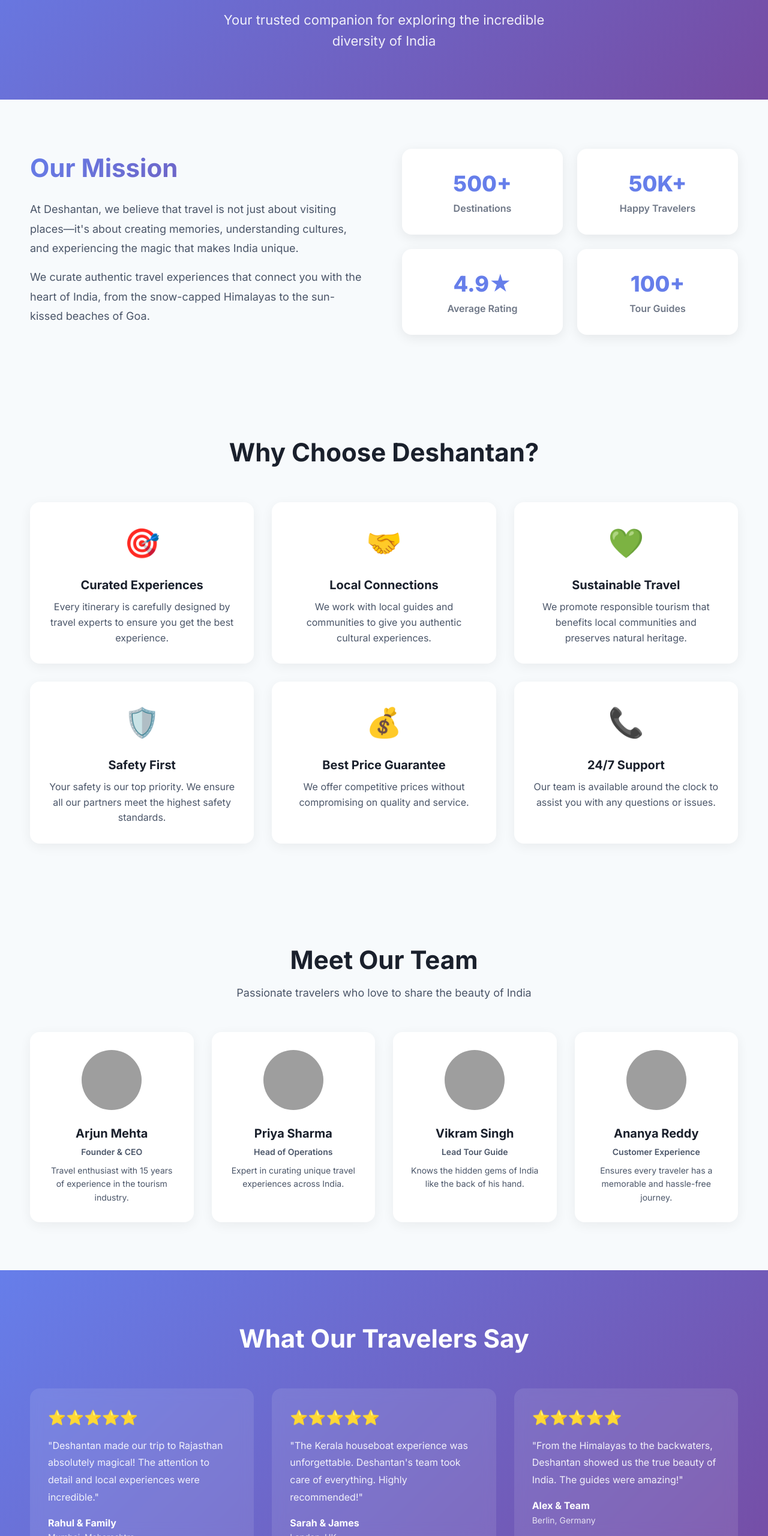
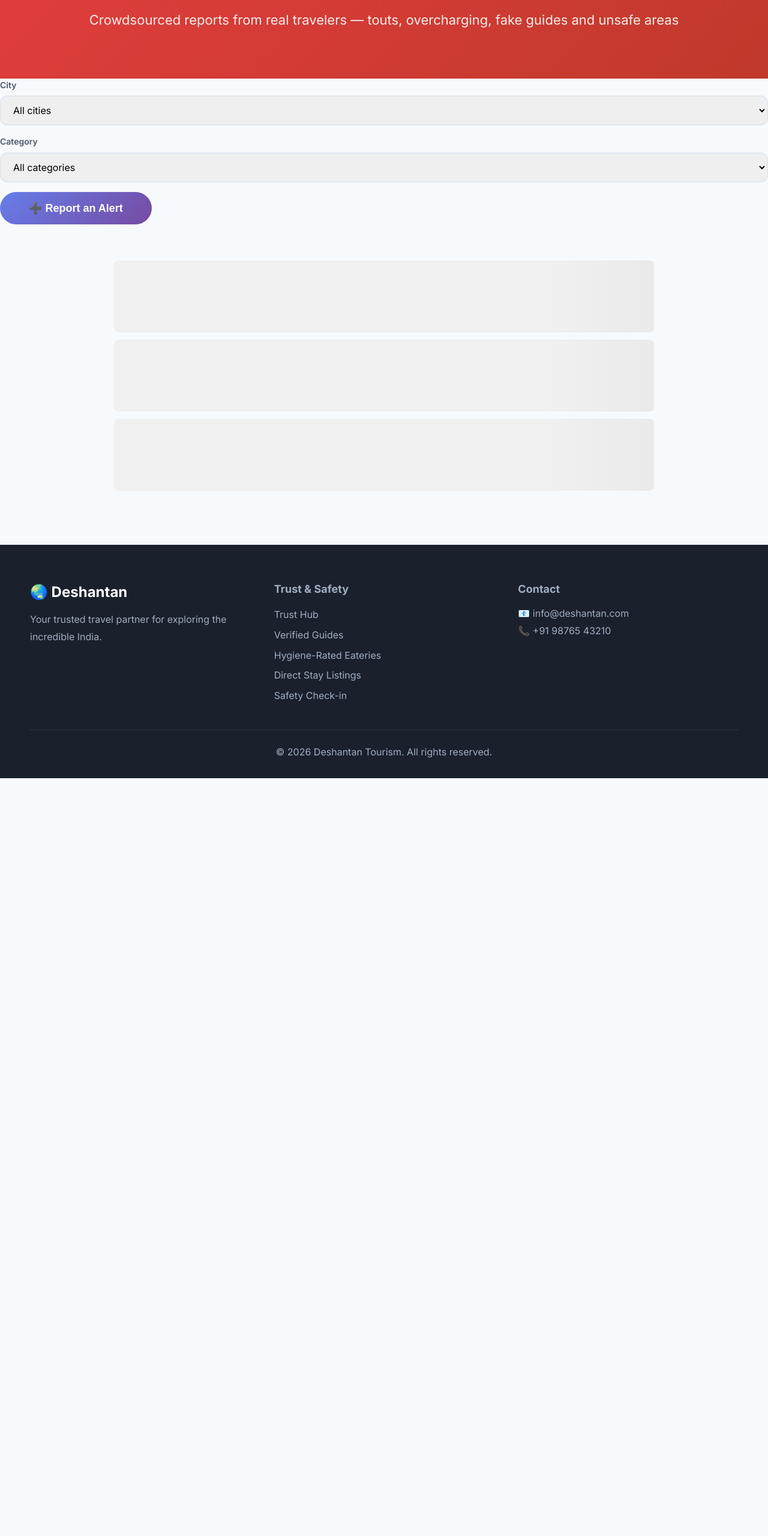
Before and after one commit to kamalkantatwork/deshantan, a plain HTML site: page frontend/alerts.html in a window 1280 px wide. Shown: the part 240-2800 px from the top of the page at 60% size. After the commit the page ends 1537 px from the top, so only its background shows below. Drawn offline with Linux system fonts and the light colour scheme; grey boxes are pictures that could not be loaded.

Commit message:
Revise alerts page title and add reporting section
Updated the title and meta description for the alerts page to reflect its purpose. Added a new section for reporting scams and price issues.

```diff
--- a/frontend/alerts.html
+++ b/frontend/alerts.html
@@ -3,14 +3,13 @@
 <head>
     <meta charset="UTF-8" />
     <meta name="viewport" content="width=device-width, initial-scale=1.0" />
-    <title>About Deshantan - Explore India</title>
-    <meta name="description" content="About Deshantan - India's trusted travel partner for curated tours, authentic experiences, and unforgettable journeys across 500+ destinations." />
+    <title>Scam & Price Alerts - Deshantan</title>
+    <meta name="description" content="Crowdsourced, real-time scam and overpricing alerts from fellow travelers across India." />
     <link rel="icon" href="data:," />
     <link rel="stylesheet" href="style.css" />
     <link href="https://fonts.googleapis.com/css2?family=Inter:wght@300;400;600;700;800;900&display=swap" rel="stylesheet" />
 </head>
 <body>
-    <!-- Navigation -->
     <nav class="navbar">
         <div class="nav-container">
             <div class="logo">
@@ -21,9 +20,10 @@
                 <li><a href="index.html">Home</a></li>
                 <li><a href="index.html#destinations">Destinations</a></li>
                 <li><a href="index.html#packages">Packages</a></li>
-                <li><a href="about.html" class="active">About</a></li>
                 <li><a href="trip-planner.html">Plan Trip</a></li>
                 <li><a href="trust-hub.html">🛡️ Trust Hub</a></li>
+                <li><a href="alerts.html" class="active">🚨 Alerts</a></li>
+                <li><a href="about.html">About</a></li>
             </ul>
             <div class="nav-actions" id="navActions">
                 <button class="btn-login" id="openLogin">Sign In</button>
@@ -33,179 +33,122 @@
     </nav>
 
     <main>
-        <!-- About Hero -->
-        <section class="about-hero">
-            <div class="about-hero-content">
-                <h1>About Deshantan</h1>
-                <p>Your trusted companion for exploring the incredible diversity of India</p>
+        <section class="security-hero">
+            <div class="security-hero-content">
+                <h1>🚨 Scam & Price Alerts</h1>
+                <p>Crowdsourced reports from real travelers — touts, overcharging, fake guides and unsafe areas</p>
             </div>
         </section>
 
-        <!-- Mission Section -->
-        <section class="mission-section">
-            <div class="mission-container">
-                <div class="mission-text">
-                    <h2>Our Mission</h2>
-                    <p>At Deshantan, we believe that travel is not just about visiting places—it's about creating memories, understanding cultures, and experiencing the magic that makes India unique.</p>
-                    <p>We curate authentic travel experiences that connect you with the heart of India, from the snow-capped Himalayas to the sun-kissed beaches of Goa.</p>
+        <section class="trust-filter-section">
+            <div class="trust-filter-bar">
+                <div class="form-group">
+                    <label for="alertCityFilter">City</label>
+                    <select id="alertCityFilter">
+                        <option value="">All cities</option>
+                    </select>
                 </div>
-                <div class="mission-stats">
-                    <div class="stat-card">
-                        <span class="stat-number">500+</span>
-                        <span class="stat-label">Destinations</span>
-                    </div>
-                    <div class="stat-card">
-                        <span class="stat-number">50K+</span>
-                        <span class="stat-label">Happy Travelers</span>
-                    </div>
-                    <div class="stat-card">
-                        <span class="stat-number">4.9★</span>
-                        <span class="stat-label">Average Rating</span>
-                    </div>
-                    <div class="stat-card">
-                        <span class="stat-number">100+</span>
-                        <span class="stat-label">Tour Guides</span>
-                    </div>
+                <div class="form-group">
+                    <label for="alertCategoryFilter">Category</label>
+                    <select id="alertCategoryFilter">
+                        <option value="">All categories</option>
+                        <option value="scam">Scam</option>
+                        <option value="overpricing">Overpricing</option>
+                        <option value="fake_guide">Fake Guide</option>
+                        <option value="unsafe_area">Unsafe Area</option>
+                        <option value="touting">Touting</option>
+                        <option value="other">Other</option>
+                    </select>
+                </div>
+                <button class="btn-planner" id="toggleAlertFormBtn" type="button">➕ Report an Alert</button>
+            </div>
+        </section>
+
+        <!-- Report Alert Form -->
+        <section class="planner-section" id="alertFormSection" style="display:none;">
+            <div class="planner-container" style="max-width:700px;">
+                <div class="form-step">
+                    <h2>📝 Report a Scam / Price Issue</h2>
+                    <form id="alertForm">
+                        <div class="form-group">
+                            <label for="alTitle">Short Title *</label>
+                            <input type="text" id="alTitle" placeholder="e.g. Overpriced taxi from station" required />
+                        </div>
+                        <div class="form-row">
+                            <div class="form-group">
+                                <label for="alCity">City *</label>
+                                <input type="text" id="alCity" placeholder="e.g. Agra" required />
+                            </div>
+                            <div class="form-group">
+                                <label for="alCategory">Category *</label>
+                                <select id="alCategory" required>
+                                    <option value="">Select</option>
+                                    <option value="scam">Scam</option>
+                                    <option value="overpricing">Overpricing</option>
+                                    <option value="fake_guide">Fake Guide</option>
+                                    <option value="unsafe_area">Unsafe Area</option>
+                                    <option value="touting">Touting</option>
+                                    <option value="other">Other</option>
+                                </select>
+                            </div>
+                        </div>
+                        <div class="form-group">
+                            <label for="alDescription">What happened? *</label>
+                            <textarea id="alDescription" rows="3" required placeholder="Describe what happened, so other travelers can avoid it"></textarea>
+                        </div>
+                        <div class="form-row">
+                            <div class="form-group">
+                                <label for="alSeverity">Severity</label>
+                                <select id="alSeverity">
+                                    <option value="low">Low</option>
+                                    <option value="medium" selected>Medium</option>
+                                    <option value="high">High</option>
+                                </select>
+                            </div>
+                            <div class="form-group">
+                                <label for="alFairPrice">Fair Price Note (optional)</label>
+                                <input type="text" id="alFairPrice" placeholder="e.g. Should cost ₹150, not ₹500" />
+                            </div>
+                        </div>
+                        <div class="form-group">
+                            <label for="alName">Your Name (optional)</label>
+                            <input type="text" id="alName" placeholder="Anonymous Traveler" />
+                        </div>
+                        <button type="submit" class="btn-planner">Post Alert</button>
+                    </form>
                 </div>
             </div>
         </section>
 
-        <!-- Values Section -->
-        <section class="values-section">
-            <h2>Why Choose Deshantan?</h2>
-            <div class="values-grid">
-                <div class="value-card">
-                    <div class="value-icon">🎯</div>
-                    <h3>Curated Experiences</h3>
-                    <p>Every itinerary is carefully designed by travel experts to ensure you get the best experience.</p>
+        <section class="planner-section">
+            <div class="planner-container" style="max-width:900px;">
+                <div class="itinerary-list" id="alertsFeed">
+                    <div class="skeleton" style="height:120px;"></div>
+                    <div class="skeleton" style="height:120px;"></div>
+                    <div class="skeleton" style="height:120px;"></div>
                 </div>
-                <div class="value-card">
-                    <div class="value-icon">🤝</div>
-                    <h3>Local Connections</h3>
-                    <p>We work with local guides and communities to give you authentic cultural experiences.</p>
-                </div>
-                <div class="value-card">
-                    <div class="value-icon">💚</div>
-                    <h3>Sustainable Travel</h3>
-                    <p>We promote responsible tourism that benefits local communities and preserves natural heritage.</p>
-                </div>
-                <div class="value-card">
-                    <div class="value-icon">🛡️</div>
-                    <h3>Safety First</h3>
-                    <p>Your safety is our top priority. We ensure all our partners meet the highest safety standards.</p>
-                </div>
-                <div class="value-card">
-                    <div class="value-icon">💰</div>
-                    <h3>Best Price Guarantee</h3>
-                    <p>We offer competitive prices without compromising on quality and service.</p>
-                </div>
-                <div class="value-card">
-                    <div class="value-icon">📞</div>
-                    <h3>24/7 Support</h3>
-                    <p>Our team is available around the clock to assist you with any questions or issues.</p>
-                </div>
-            </div>
-        </section>
-
-        <!-- Team Section -->
-        <section class="team-section">
-            <h2>Meet Our Team</h2>
-            <p class="team-subtitle">Passionate travelers who love to share the beauty of India</p>
-            <div class="team-grid">
-                <div class="team-card">
-                    <img src="https://ui-avatars.com/api/?name=Arjun+Mehta&background=667eea&color=fff&size=128" alt="Arjun Mehta - Founder & CEO" class="team-img" loading="lazy" />
-                    <h3>Arjun Mehta</h3>
-                    <p class="team-role">Founder & CEO</p>
-                    <p>Travel enthusiast with 15 years of experience in the tourism industry.</p>
-                </div>
-                <div class="team-card">
-                    <img src="https://ui-avatars.com/api/?name=Priya+Sharma&background=f093fb&color=fff&size=128" alt="Priya Sharma - Head of Operations" class="team-img" loading="lazy" />
-                    <h3>Priya Sharma</h3>
-                    <p class="team-role">Head of Operations</p>
-                    <p>Expert in curating unique travel experiences across India.</p>
-                </div>
-                <div class="team-card">
-                    <img src="https://ui-avatars.com/api/?name=Vikram+Singh&background=48bb78&color=fff&size=128" alt="Vikram Singh - Lead Tour Guide" class="team-img" loading="lazy" />
-                    <h3>Vikram Singh</h3>
-                    <p class="team-role">Lead Tour Guide</p>
-                    <p>Knows the hidden gems of India like the back of his hand.</p>
-                </div>
-                <div class="team-card">
-                    <img src="https://ui-avatars.com/api/?name=Ananya+Reddy&background=f56565&color=fff&size=128" alt="Ananya Reddy - Customer Experience" class="team-img" loading="lazy" />
-                    <h3>Ananya Reddy</h3>
-                    <p class="team-role">Customer Experience</p>
-                    <p>Ensures every traveler has a memorable and hassle-free journey.</p>
-                </div>
-            </div>
-        </section>
-
-        <!-- Testimonials -->
-        <section class="testimonials-section">
-            <h2>What Our Travelers Say</h2>
-            <div class="testimonials-grid">
-                <div class="testimonial-card">
-                    <div class="stars">⭐⭐⭐⭐⭐</div>
-                    <p>"Deshantan made our trip to Rajasthan absolutely magical! The attention to detail and local experiences were incredible."</p>
-                    <div class="testimonial-author">
-                        <span class="author-name">Rahul & Family</span>
-                        <span class="author-location">Mumbai, Maharashtra</span>
-                    </div>
-                </div>
-                <div class="testimonial-card">
-                    <div class="stars">⭐⭐⭐⭐⭐</div>
-                    <p>"The Kerala houseboat experience was unforgettable. Deshantan's team took care of everything. Highly recommended!"</p>
-                    <div class="testimonial-author">
-                        <span class="author-name">Sarah & James</span>
-                        <span class="author-location">London, UK</span>
-                    </div>
-                </div>
-                <div class="testimonial-card">
-                    <div class="stars">⭐⭐⭐⭐⭐</div>
-                    <p>"From the Himalayas to the backwaters, Deshantan showed us the true beauty of India. The guides were amazing!"</p>
-                    <div class="testimonial-author">
-                        <span class="author-name">Alex & Team</span>
-                        <span class="author-location">Berlin, Germany</span>
-                    </div>
-                </div>
-            </div>
-        </section>
-
-        <!-- Contact CTA -->
-        <section class="contact-cta">
-            <div class="cta-content">
-                <h2>Ready to Explore India?</h2>
-                <p>Join thousands of happy travelers who have experienced the magic of India with Deshantan</p>
-                <a href="index.html#packages" class="btn-cta">Start Your Journey</a>
             </div>
         </section>
     </main>
 
-    <!-- Footer -->
     <footer class="footer">
         <div class="footer-container">
             <div class="footer-col">
                 <h3>🌏 Deshantan</h3>
                 <p>Your trusted travel partner for exploring the incredible India.</p>
-                <div class="social-icons">
-                    <a href="#" aria-label="Instagram">📸</a>
-                    <a href="#" aria-label="Facebook">📘</a>
-                    <a href="#" aria-label="Twitter">🐦</a>
-                    <a href="#" aria-label="WhatsApp">📱</a>
-                </div>
             </div>
             <div class="footer-col">
-                <h4>Quick Links</h4>
-                <a href="index.html">Home</a>
-                <a href="index.html#destinations">Destinations</a>
-                <a href="index.html#packages">Packages</a>
-                <a href="about.html">About</a>
-                <a href="trip-planner.html">Plan Trip</a>
+                <h4>Trust & Safety</h4>
+                <a href="trust-hub.html">Trust Hub</a>
+                <a href="guides.html">Verified Guides</a>
+                <a href="eateries.html">Hygiene-Rated Eateries</a>
+                <a href="stays.html">Direct Stay Listings</a>
+                <a href="safety.html">Safety Check-in</a>
             </div>
             <div class="footer-col">
                 <h4>Contact</h4>
                 <p>📧 info@deshantan.com</p>
                 <p>📞 +91 98765 43210</p>
-                <p>🕐 Mon-Sat: 9AM - 8PM</p>
             </div>
         </div>
         <div class="footer-bottom">
@@ -213,8 +156,6 @@
         </div>
     </footer>
 
-    <!-- Auth Modals -->
-    <!-- Login Modal -->
     <div class="modal" id="loginModal">
         <div class="modal-content">
             <div class="modal-close" id="closeLogin" role="button" aria-label="Close login modal" tabindex="0">&times;</div>
@@ -241,8 +182,6 @@
             </div>
         </div>
     </div>
-
-    <!-- Signup Modal -->
     <div class="modal" id="signupModal">
         <div class="modal-content">
             <div class="modal-close" id="closeSignup" role="button" aria-label="Close signup modal" tabindex="0">&times;</div>
```
